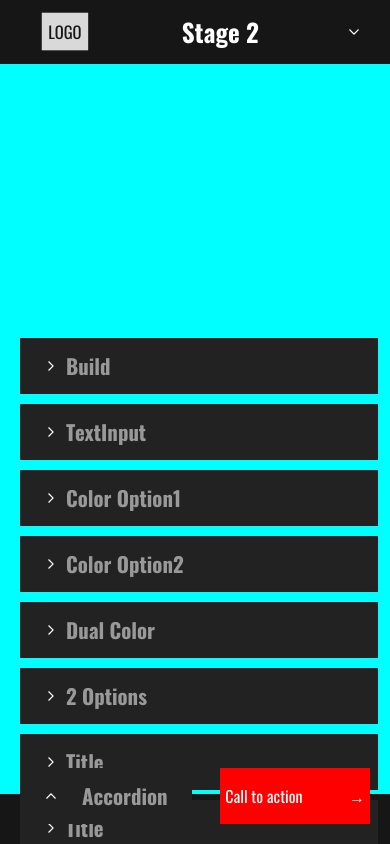
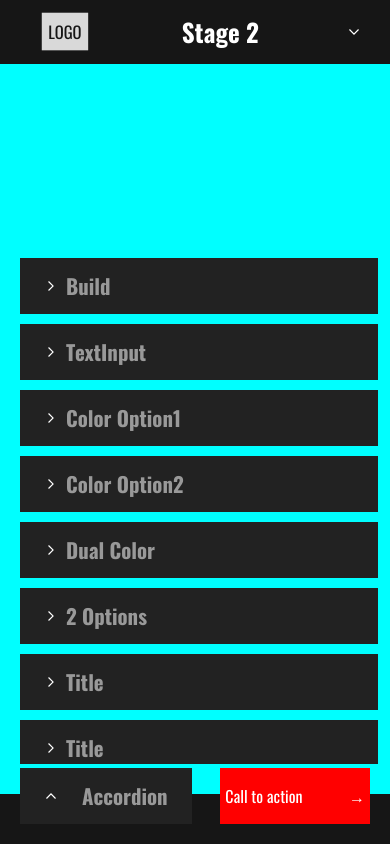
Before and after one commit to berekettussa123/color-builder, a React (Create React App) app: page /stage-two in a window 390 px wide. Built offline with nearby package versions, Linux system fonts and the light colour scheme; the HTML template or start-up script is replaced by a standard one.

Commit message:
helosssasakas

```diff
--- a/src/main.scss
+++ b/src/main.scss
@@ -241,8 +241,8 @@ p {
     z-index: -2;
     // background-color: aqua;
     overflow-y: scroll !important;
-    position: fixed;
-    bottom: 0;
+    position: absolute;
+    bottom: 5rem;
     // z-index: 1111111111111 !important;
   }
   .minimizeAll{
@@ -259,7 +259,7 @@ p {
     align-items: center;
     // align-self: flex-end;
     gap: 1.8rem !important;
-    z-index: 999;
+    // z-index: 999;
     // height: 30px;
   }
   .accordionAndCTA {
--- a/src/views/components/ui/UpAccordion.js
+++ b/src/views/components/ui/UpAccordion.js
@@ -26,6 +26,7 @@ function UpAccordion (props) {
     {stage === 3 ?
       (<div className={` ${open ? ' openAccordion' : ''} up-accordion `}>
       <button
+
         className="w-full"
         onClick={() => setOpen(!open)}
       >
@@ -62,9 +63,10 @@ function UpAccordion (props) {
     </div>):(<div className={` ${open ? ' openAccordion' : ''} up-accordion ${accordionOpen ? " acccccord":""}`}>
       <button
         className="w-full"
+        style={{zIndex:'22222'}}
         onClick={() => setOpen(!open)}
       >
-        <div onClick={()=>{dispatch({ type: 'ACCORDIONOPEN' })}}  className="accordion-button h-14 py-3.5 px-6 flex items-center">
+        <div style={{zIndex:'2222299999999999'}} onClick={()=>{dispatch({ type: 'ACCORDIONOPEN' })}}  className="accordion-button h-14 py-3.5 px-6 flex items-center">
             <h3 className="grow text-left">{props.title || "Accordion"} <span className="showExtenstion">Up</span></h3>
           <div className={`arrow${open ? ' active' : ''} flex items-center mr-2 grow-0`}>
             <svg
```
